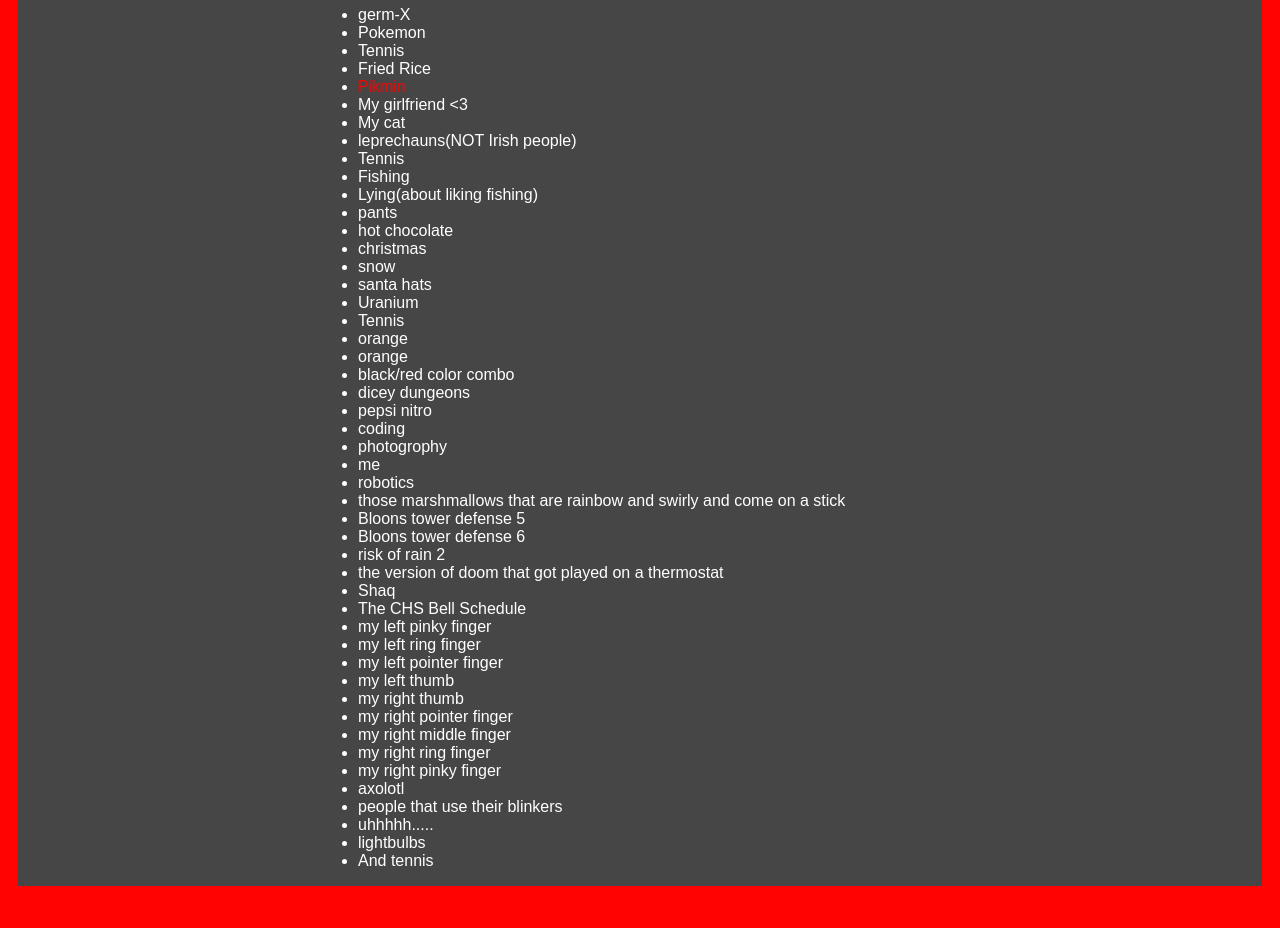
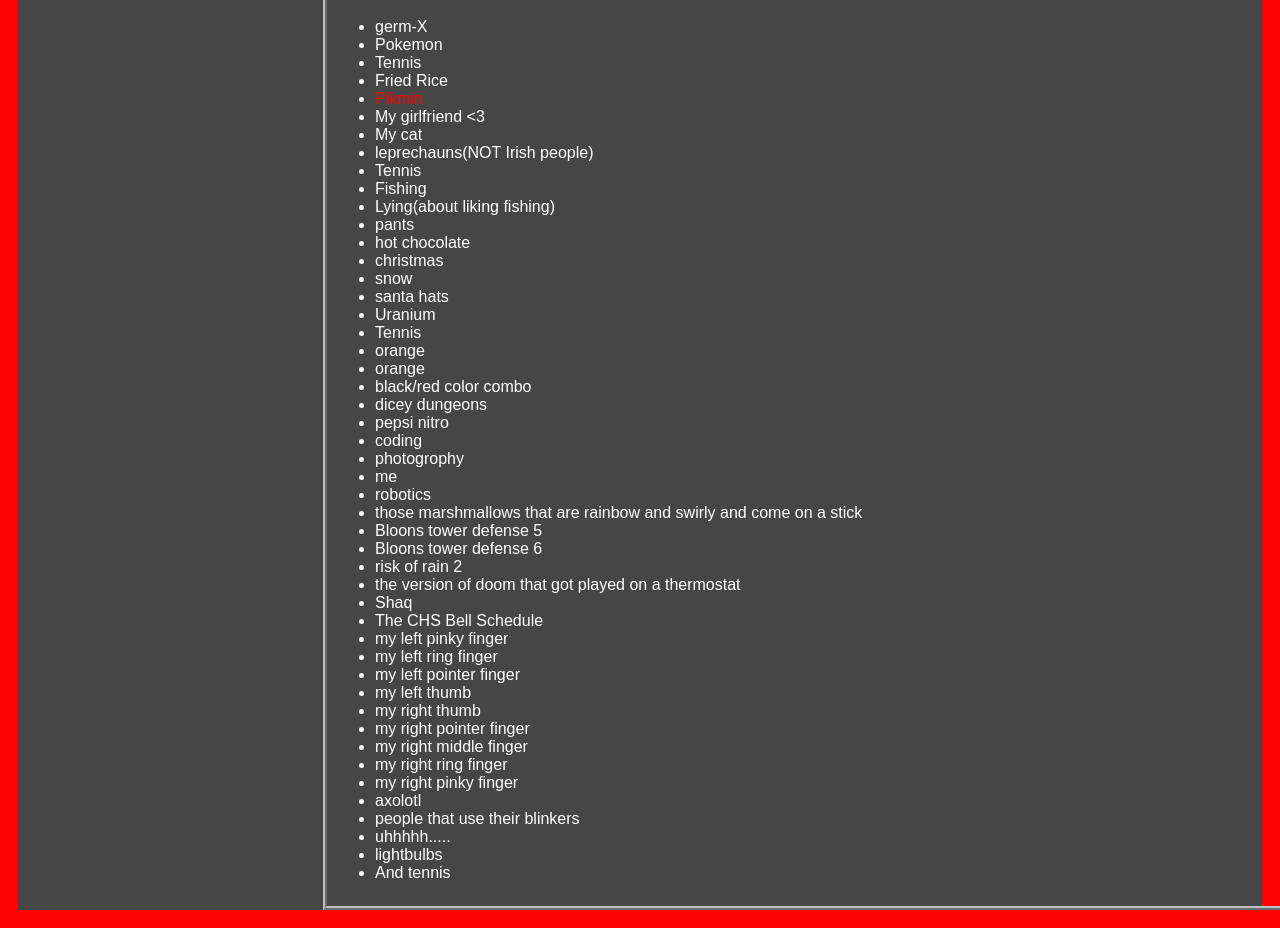
Before and after one commit to JudeHaynen/JudeHaynen.github.io, a plain HTML site: page index.html in a window 1280 px wide. Shown: the part 478-1406 px from the top of the page. Before the commit the page ends 1382 px from the top, so only its background shows below. Drawn offline with Linux system fonts and the light colour scheme.

Commit message:
interests

```diff
--- a/index.html
+++ b/index.html
@@ -37,7 +37,7 @@
                <img src="https://img1.picmix.com/output/stamp/thumb/9/6/6/2/1992669_2ed81.gif" height="10" width="1350">
                <marquee scrollamount="70"> <a href="https://docs.google.com/presentation/d/111ZN3WrDqmVzCf08rg17S7giCy-YhDTMLZCEXNtYo1s/edit?usp=sharing"> <img src="https://img1.picmix.com/output/stamp/normal/1/1/7/3/1753711_6346a.gif" height="50" width="50"> </a> </marquee>
                <img src="https://img1.picmix.com/output/stamp/thumb/9/6/6/2/1992669_2ed81.gif" height="10" width="1350">
-               <div id="intrests">
+               <div id="interests">
                    <h3>Interests</h3>
                    <ul>
                        <li>germ-X</li>
--- a/style.css
+++ b/style.css
@@ -56,7 +56,7 @@
 #interests {
     border: 4px silver ridge;
     padding: 8px;
-    background-image: url(project-instructions/assests/file.png);
+    margin-left: 5px;
 }
 h2{
     margin: 0px;
```
